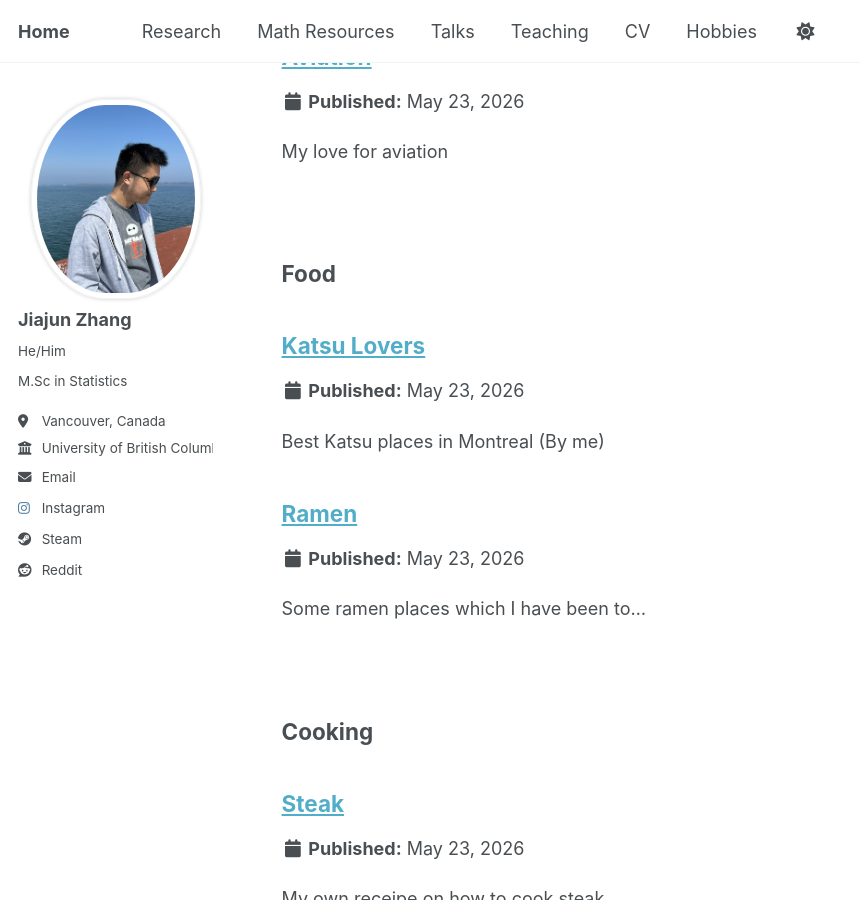
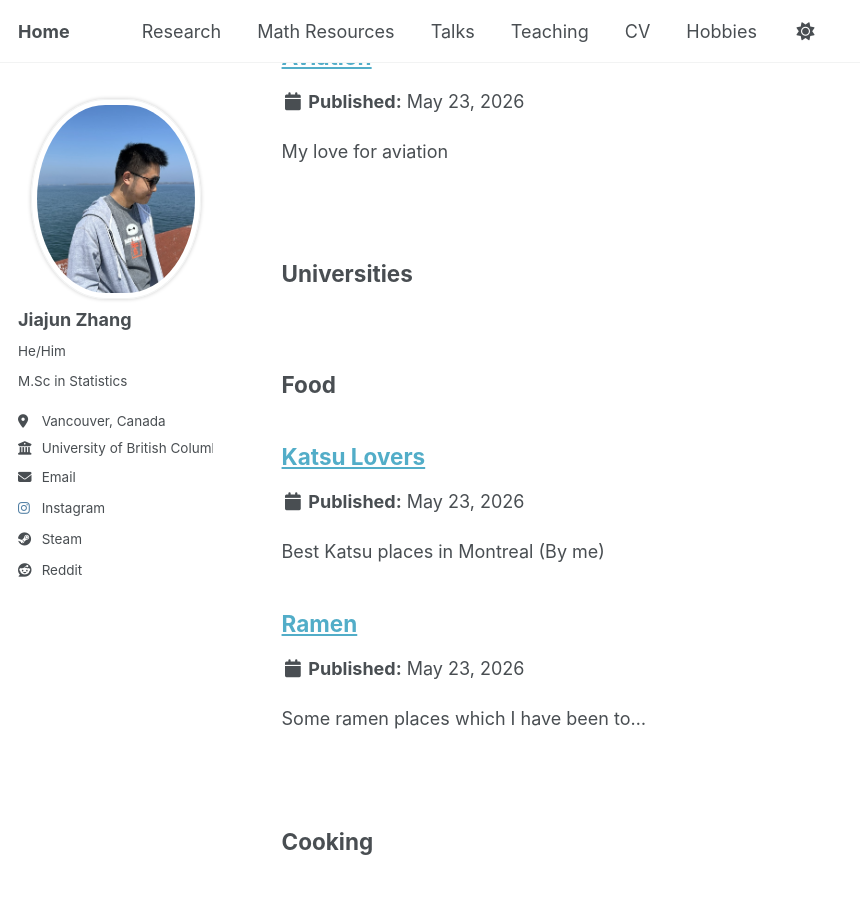
Before and after one commit to JohanssonRein/JohanssonRein.github.io, a Jekyll site: the page built from _pages/portfolio.html, in a window 1280 px wide and 900 px high, scrolled down 1708 px. Shown: the whole window, without its empty margins (0-860 px from the left). Built offline with Jekyll 4.4.1, drawn with Linux system fonts in a browser that asks for light colours.

Commit message:
Update portfolio.html

```diff
--- a/_pages/portfolio.html
+++ b/_pages/portfolio.html
@@ -10,6 +10,16 @@ author_profile: true
 {% assign travel_posts = site.portfolio | where: "category", "travel" | sort: "order" %}
 
 {% for post in travel_posts %}
+  {% include archive-single.html %}
+{% endfor %}
+
+<br>
+
+<h2>Universities</h2>
+
+{% assign university_posts = site.portfolio | where: "category", "university" | sort: "order" %}
+
+{% for post in university_posts %}
   {% include archive-single.html %}
 {% endfor %}
 
```
